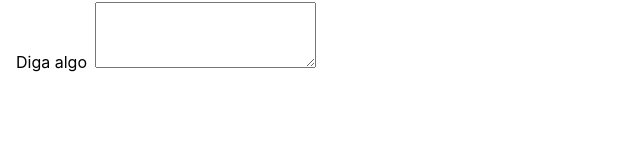
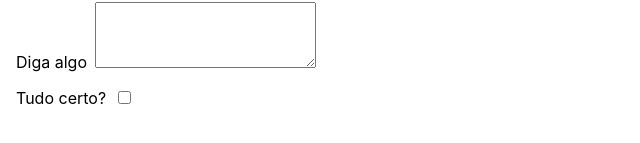
Before and after one commit to oguiaugusto/trybe-exercises, a React (Create React App) app in the folder 02 - FRONT-END/bloco-11-componentes-com-estado-eventos-e-formularios-com-react/dia-2-formularios-no-react/fixacao/: page / in a window 1280 px wide. Shown: the part 193-336 px from the top of the page, without its empty margins (0-640 px from the left). Built offline with nearby package versions, Linux system fonts and the light colour scheme.

Commit message:
Fixação 1.4

```diff
--- a/02 - FRONT-END/bloco-11-componentes-com-estado-eventos-e-formularios-com-react/dia-2-formularios-no-react/fixacao/src/App.js
+++ b/02 - FRONT-END/bloco-11-componentes-com-estado-eventos-e-formularios-com-react/dia-2-formularios-no-react/fixacao/src/App.js
@@ -10,6 +10,7 @@ class App extends React.Component {
       age: 0,
       fruits: '',
       comment: '',
+      everythingOk: false,
     };
 
     this.handleChange = this.handleChange.bind(this);
@@ -48,6 +49,10 @@ class App extends React.Component {
             <label for="comment">Diga algo</label>
             <textarea id="comment" name="comment" rows="4" cols="25" value={this.state.comment} onChange={this.handleChange} ></textarea>
           </div>
+          <div>
+            <label for="everythingOk">Tudo certo?</label>
+            <input type="checkbox" id="everythingOk" name="everythingOk" checked={this.state.everythingOk} onChange={this.handleChange}></input>
+          </div>
         </form>
       </>
     );
```
